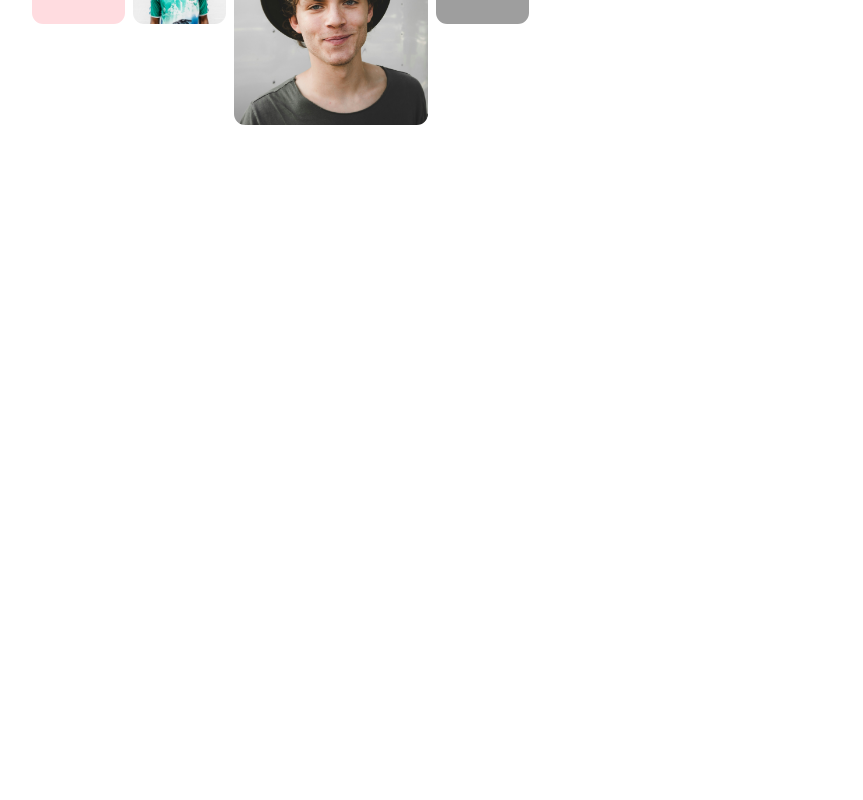
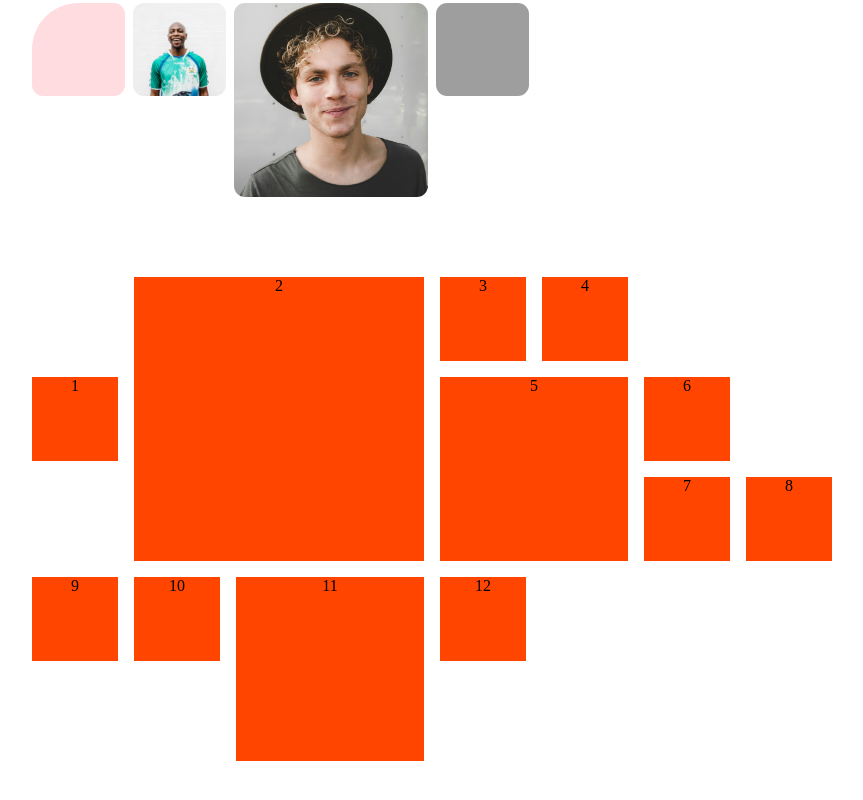
Before and after one commit to farzinkhamushi/decorated-in-grid, a plain HTML site: page index.html in a window 1280 px wide. Shown: the part 380-1180 px from the top of the page, without its empty margins (208-1071 px from the left). Before the commit the page ends 800 px from the top, so only its background shows below. Drawn offline with Linux system fonts and the light colour scheme; grey boxes are pictures that could not be loaded.

Commit message:
added grid with div new justification

```diff
--- a/index.html
+++ b/index.html
@@ -8,6 +8,7 @@
     <title>Document</title>
 </head>
 <body>
+    <div class="basis">
         <div class="grid-container">
             <div >
                 <img src="./images/1.jpg" alt="" srcset="">
@@ -54,6 +55,28 @@
                 <img src="./images/7.jpg" alt="" srcset="">
             </div>
 
+
+
+
+
         </div>
+
+
+        <div class="grid-container-2end">
+            <div>1</div>
+            <div>2</div>
+            <div>3</div>
+            <div>4</div>
+            <div>5</div>
+            <div>6</div>
+            <div>7</div>
+            <div>8</div>
+            <div>9</div>
+            <div>10</div>
+            <div>11</div>
+            <div>12</div>
+        </div>
+    </div>
+
 </body>
 </html>
--- a/style.css
+++ b/style.css
@@ -12,10 +12,18 @@
 }
 
 
+.basis{
+    max-width: 800px;
+    margin-right: auto;
+    margin-left: auto;
+}
+
+
 .grid-container{
-    max-width: 800px;
+    width: 100%;
+    margin-top: 10vh;
+    margin-bottom: 10vh;
     overflow-x: hidden;
-    margin: auto;
     display: grid;
     gap: 0.5rem;
     grid-template-rows: repeat(5, 1fr);
@@ -105,3 +113,79 @@ img:hover{
 .grid-container :nth-child(12){
     grid-area: twelve;
 }
+
+
+
+.grid-container-2end{
+    width: 100%;
+    overflow-x: hidden;
+    margin-top: 10vh;
+    margin-bottom: 10vh;
+    display: grid;
+    gap: 1rem;
+    grid-template-rows: repeat(5, 1fr);
+    grid-template-columns: repeat(8, 1fr);
+    grid-template-areas:
+    ". n2  n2  n2  n3  n4 . ."
+    "n1 n2  n2  n2  n5  n5 n6 ."
+    ". n2  n2  n2  n5  n5 n7 n8"
+    "n9 n10 n11 n11 n12 . . ."
+    ". .  n11 n11 .  . . .";
+}
+
+.grid-container-2end > div{
+    /*
+    */
+    min-height: calc( (800px - 8rem)/8);
+    background-color: #ff4500;
+    display: flex;
+    justify-content: center;
+}
+
+.grid-container-2end :nth-child(1){
+    grid-area: n1;
+}
+
+.grid-container-2end :nth-child(2){
+    grid-area: n2;
+}
+
+.grid-container-2end :nth-child(3){
+    grid-area: n3;
+}
+
+.grid-container-2end :nth-child(4){
+    grid-area: n4;
+}
+
+.grid-container-2end :nth-child(5){
+    grid-area: n5;
+}
+
+.grid-container-2end :nth-child(6){
+    grid-area: n6;
+}
+
+.grid-container-2end :nth-child(7){
+    grid-area: n7;
+}
+
+.grid-container-2end :nth-child(8){
+    grid-area: n8;
+}
+
+.grid-container-2end :nth-child(9){
+    grid-area: n9;
+}
+
+.grid-container-2end :nth-child(10){
+    grid-area: n10;
+}
+
+.grid-container-2end :nth-child(11){
+    grid-area: n11;
+}
+
+.grid-container-2end :nth-child(12){
+    grid-area: n12;
+}
```
Lines whose indentation alone changed are shown as unchanged.
